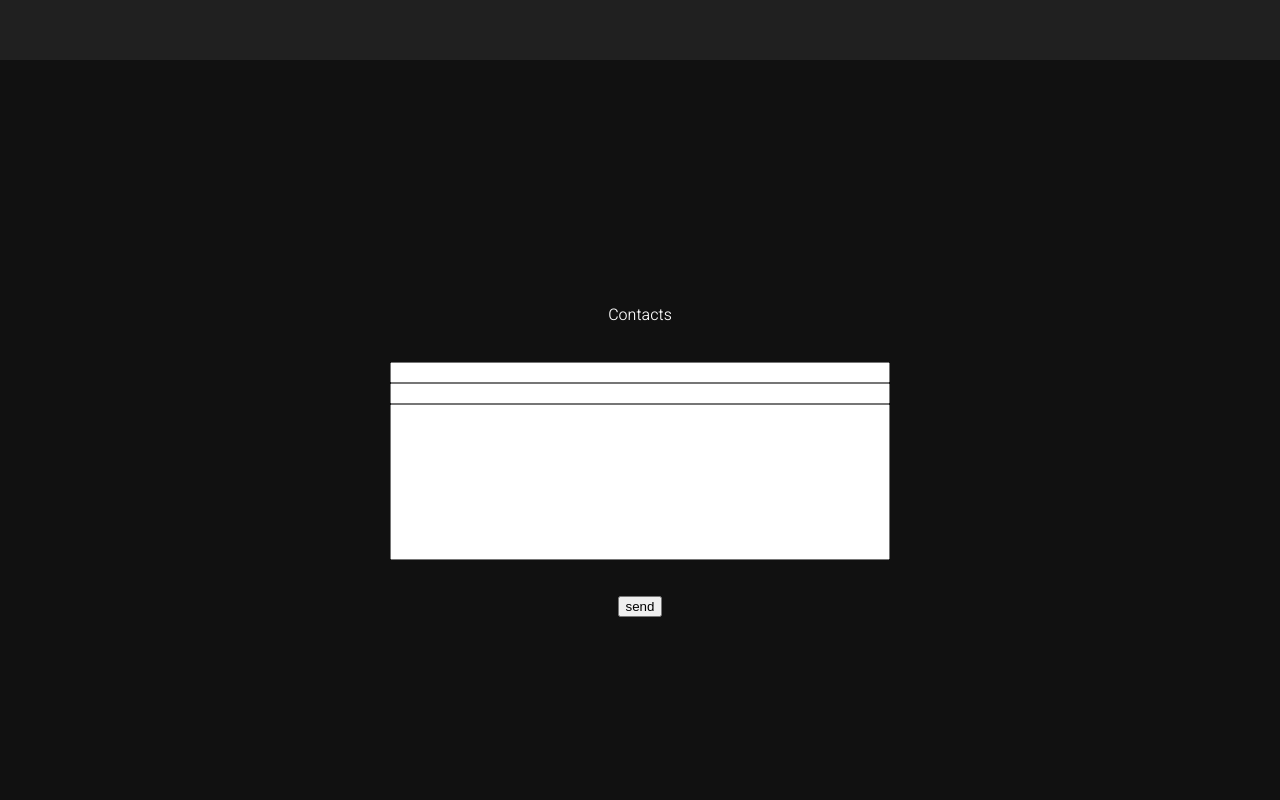
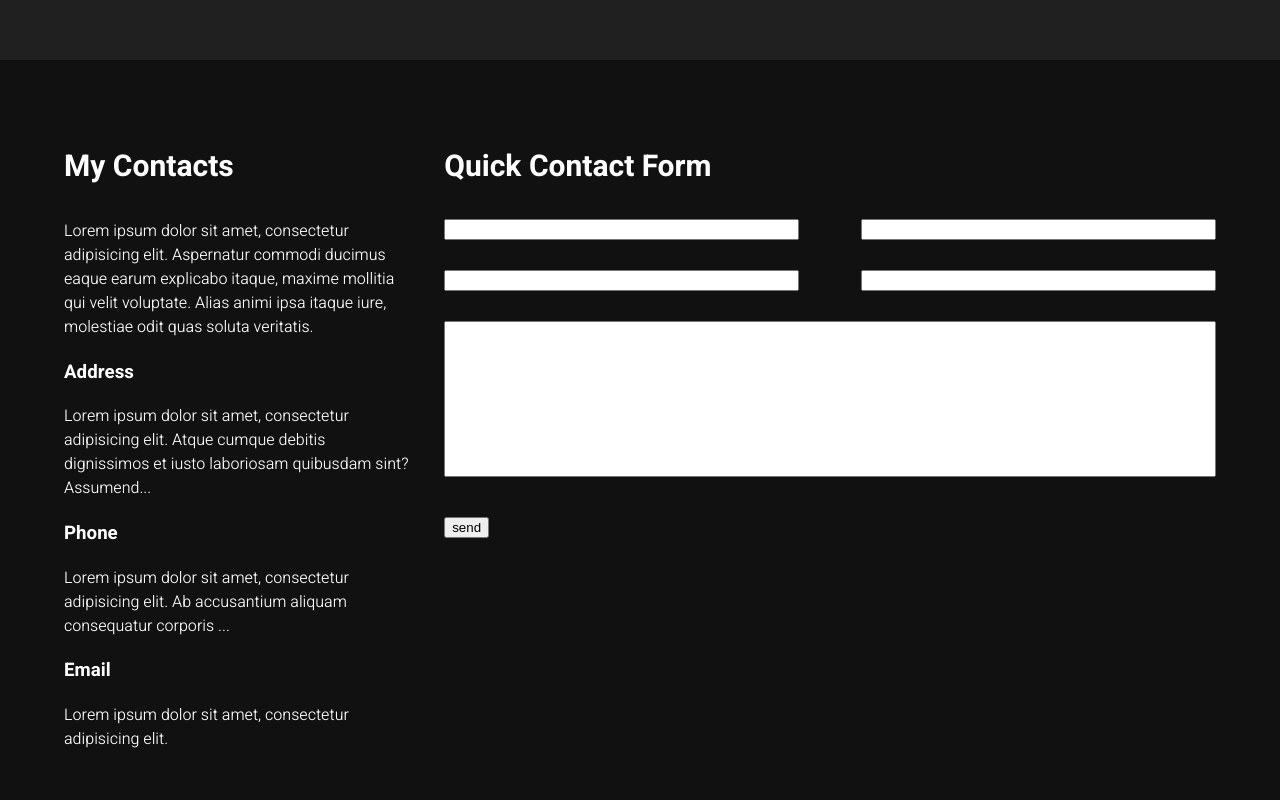
Before and after one commit to ArtemSpiridovich/portfolio, a React (Create React App) app: page / in a window 1280 px wide. Shown: the part 3300-4100 px from the top of the page. Built offline with nearby package versions, Linux system fonts and the light colour scheme.

Commit message:
осталось закончить

```diff
--- a/src/components/ContactMe/Contacts.js
+++ b/src/components/ContactMe/Contacts.js
@@ -3,15 +3,35 @@ import styles from './Contacts.module.css'
 
 function Contacts() {
     return (
+        <div className={styles.allElements}>
             <div className={styles.contacts}>
+                <div className={styles.textcontact}>
+                    <div>
+                        <h2>My Contacts</h2>
+                        <span>Lorem ipsum dolor sit amet, consectetur adipisicing elit. Aspernatur commodi ducimus eaque earum explicabo itaque, maxime mollitia qui velit voluptate. Alias animi ipsa itaque iure, molestiae odit quas soluta veritatis.</span>
+                    </div>
+                    <div>
+                        <h3>Address</h3>
+                        <span>Lorem ipsum dolor sit amet, consectetur adipisicing elit. Atque cumque debitis dignissimos et iusto laboriosam quibusdam sint? Assumend...</span>
+                    </div>
+                    <div>
+                        <h3>Phone</h3>
+                        <span>Lorem ipsum dolor sit amet, consectetur adipisicing elit. Ab accusantium aliquam consequatur corporis ...</span>
+                    </div>
+                    <div>
+                        <h3>Email</h3>
+                        <span>Lorem ipsum dolor sit amet, consectetur adipisicing elit.</span>
+                    </div>
+                </div>
                 <div className={styles.body}>
-                <span>Contacts</span>
+                    <h2>Quick Contact Form</h2>
                     <form className={styles.form}>
-                    <input/>
-                    <input/>
+                        <div className={styles.input1}><input/><input/></div>
+                        <div className={styles.input2}><input/><input/></div>
                         <textarea></textarea>
                     </form>
                     <button>send</button>
+                </div>
             </div>
         </div>
     );
--- a/src/components/ContactMe/Contacts.module.css
+++ b/src/components/ContactMe/Contacts.module.css
@@ -1,26 +1,44 @@
-.contacts {
-    height: 100vh;
+.allElements {
+    min-height: 100vh;
     background-color: #111;
     color: white;
     display: flex;
     justify-content: center;
-    align-items: center;
-    flex-wrap: wrap;
+    padding-top: 60px;
+}
+
+.contacts {
+    width: 90%;
+    display: flex;
+    justify-content: space-between;
+}
+
+.textcontact {
+    width: 30%;
 }
 
 .body {
-    height: 350px;
     display: flex;
     flex-direction: column;
-    align-items: center;
-    justify-content: space-around;
-    width: 90%;
+    align-items: flex-start;
+    width: 67%;
+}
+
+.input1, .input2 {
+    display: flex;
+    width: 100%;
+    justify-content: space-between;
+    padding-bottom: 30px;
+}
+
+.input1 input, .input2 input {
+    width: 45%;
 }
 
 .form {
+    width: 100%;
     display: flex;
     flex-direction: column;
-    width: 500px;
 }
 
 .form textarea {
@@ -28,6 +46,24 @@
     height: 150px;
 }
 
+.body button {
+    margin: 40px 0 40px;
+}
+
+.textcontact h2{
+    font-size: 30px;
+    font-weight: 600;
+    margin-bottom: 30px;
+    color: #fff;
+}
+
+.body h2 {
+    font-size: 30px;
+    font-weight: 600;
+    margin-bottom: 30px;
+    color: #fff;
+}
+
 @media screen and (max-width: 556px) {
     .form {
         width: 100%;
```
Lines whose indentation alone changed are shown as unchanged.
